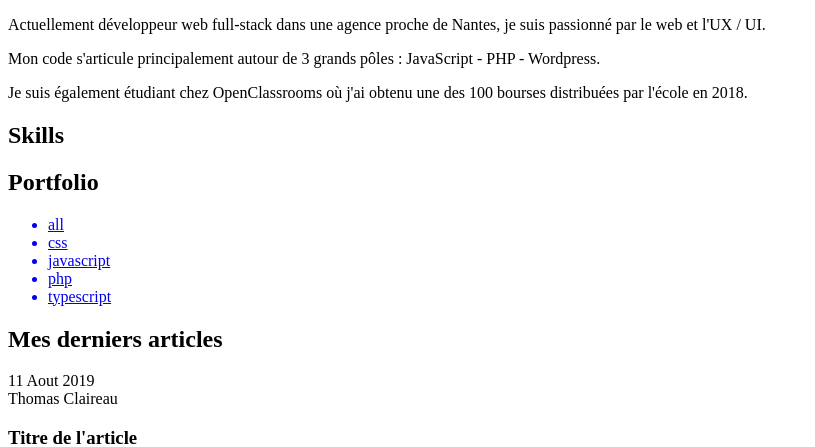
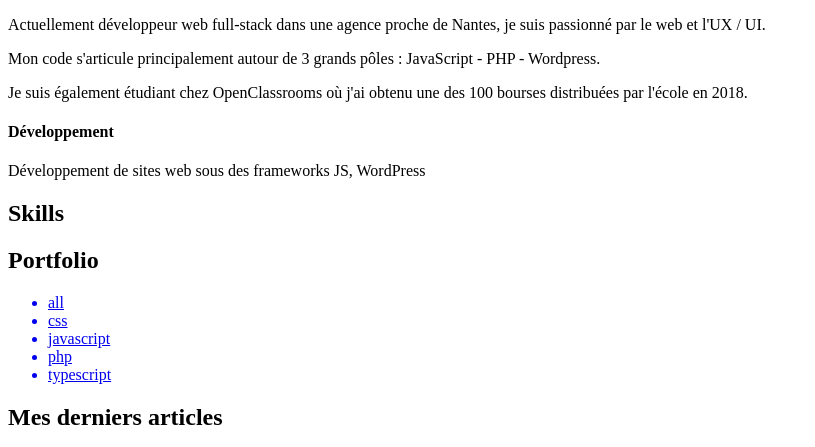
Before and after one commit to thomas-claireau/PHP---P6-Openclassrooms, a PHP site: template src/View/home.twig in a window 1280 px wide. Shown: the part 276-723 px from the top of the page, without its empty margins (0-815 px from the left). Run offline with PHP 8.4, Linux system fonts and the light colour scheme; the template is opened without the code that fills it, so the values that code supplies are empty; some libraries are stand-ins or nearby versions.

Commit message:
home page in progress -> add presentation

```diff
--- a/src/View/home.twig
+++ b/src/View/home.twig
@@ -12,11 +12,21 @@
     <main id="home">
         <section class="presentation">
             <div class="container">
-                <div class="left"></div>
-                <div class="right">
+                <div class="content">
                     <p>Actuellement développeur web full-stack dans une agence proche de Nantes, je suis passionné par le web et l'UX / UI.</p>
                     <p>Mon code s'articule principalement autour de 3 grands pôles : JavaScript - PHP - Wordpress.</p>
                     <p>Je suis également étudiant chez OpenClassrooms où j'ai obtenu une des 100 bourses distribuées par l'école en 2018.</p>
+                </div>
+                <div class="avantages">
+                    <div class="avantage">
+                        <div class="picto"></div>
+                        <div class="titre">
+                            <h4>Développement</h4>
+                        </div>
+                        <div class="content">
+                            <p>Développement de sites web sous des frameworks JS, WordPress</p>
+                        </div>
+                    </div>
                 </div>
             </div>
         </section>
```
Also changed, not shown: public/src/scss/pages/home.scss (+26 -15 lines).
